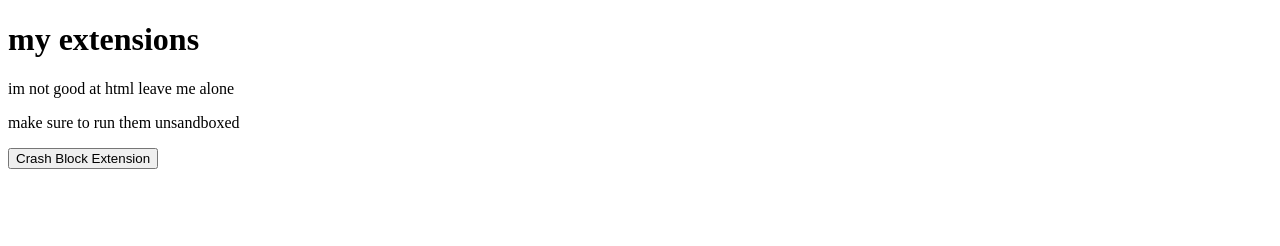
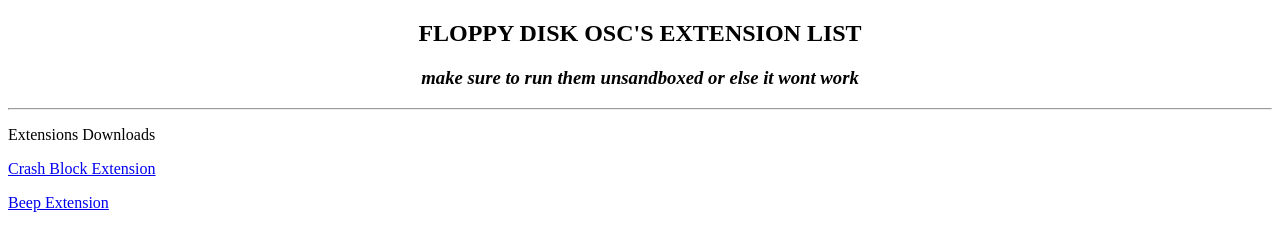
Before and after one commit to FloppyDisk-OSC/floppydisk-osc.github.io, a plain HTML site: page index.html in a window 1280 px wide. Drawn offline with Linux system fonts and the light colour scheme.

Commit message:
index.html

```diff
--- a/index.html
+++ b/index.html
@@ -2,17 +2,10 @@
 <html>
 <head>
 <title>FloppyDisk-OSC Extensions</title>
-</head>
-<body>
+<h2 style="text-align: center;">FLOPPY DISK OSC'S EXTENSION LIST</h2>
+<h3 style="text-align: center;"><em>make sure to run them unsandboxed or else it wont work</em></h3>
+<hr />
+<p>Extensions Downloads</p>
+<p><a href="https://raw.githubusercontent.com/floppydisk-osc/floppydisk-osc.github.io/main/CrashBlock.js" download="CrashBlock.js"> Crash Block Extension </a></p>
 
-<h1>my extensions</h1>
-<p>im not good at html leave me alone</p>
-<p>make sure to run them unsandboxed</p>
-
-<!-- Download button -->
-<a href="CrashBlock.js" download>
-  <button>Crash Block Extension</button>
-</a>
-
-</body>
-</html>
+<p><a href="https://raw.githubusercontent.com/floppydisk-osc/floppydisk-osc.github.io/main/Beep.js" download="Beep.js"> Beep Extension </a></p>
```
